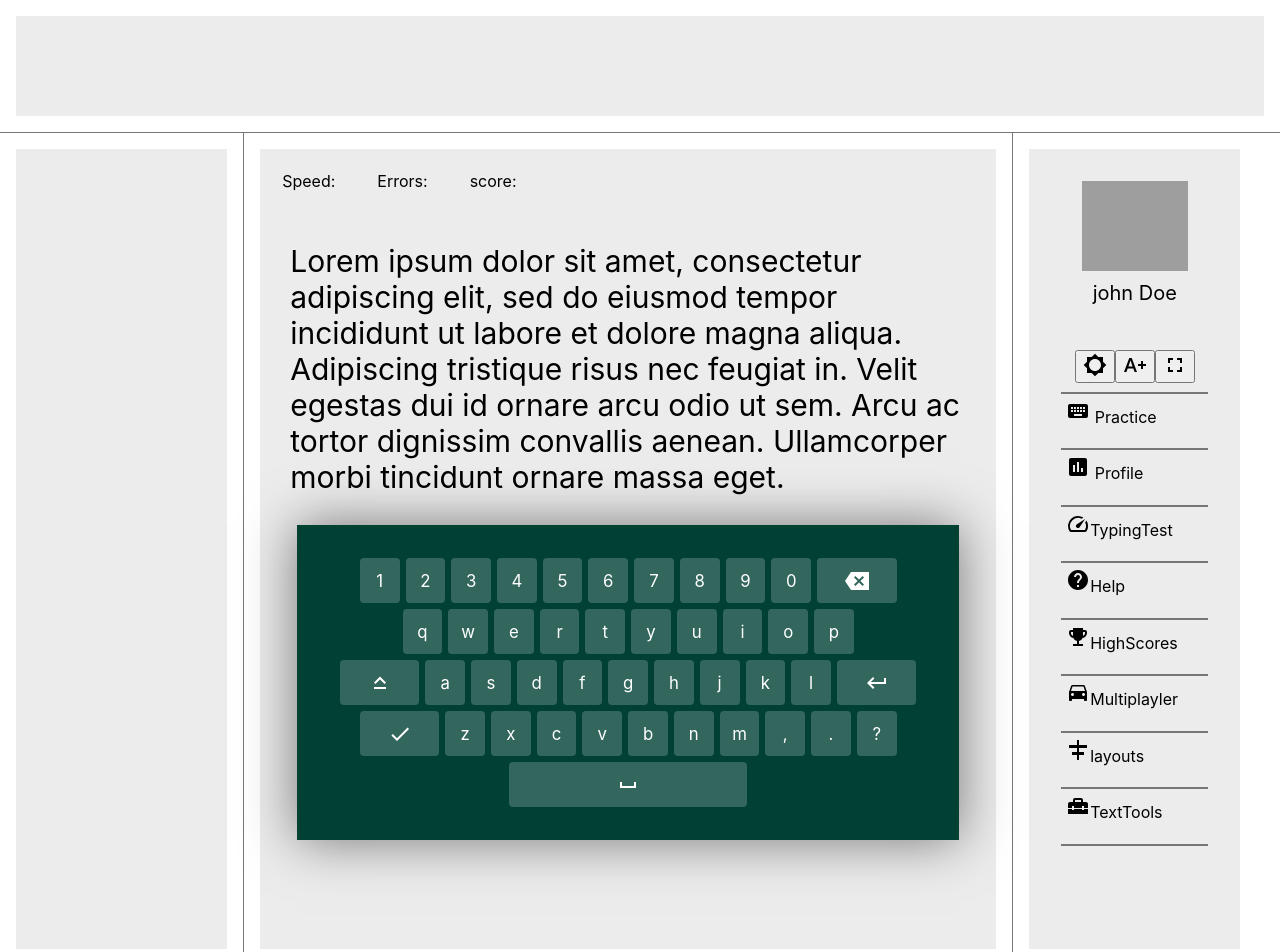
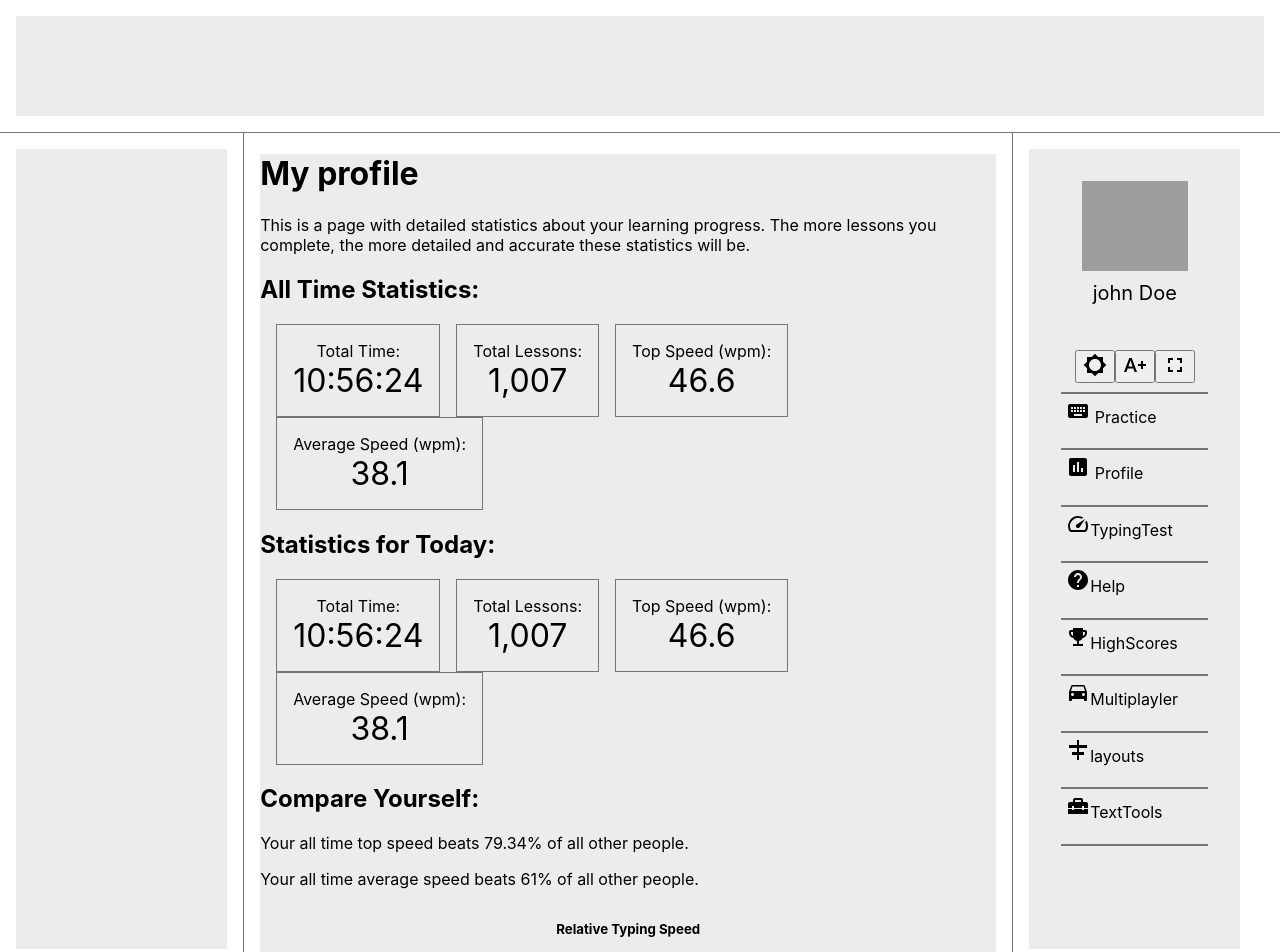
Before and after one commit to eba472/mango-web, a React (Create React App) app: page / in a window 1280 px wide. Shown: the top 952 px of the page. Built offline with nearby package versions, Linux system fonts and the light colour scheme; grey boxes are pictures that could not be loaded.

Commit message:
Profile Page is added

```diff
--- a/src/app/App.js
+++ b/src/app/App.js
@@ -16,9 +16,95 @@ function App() {
         </div>
         <div className="middleDiv">
           <div className="MainPart">
-            <TopPart />
+            {/* <TopPart />
             <TextToType />
-            <Keyboard />
+            <Keyboard /> */}
+            <div>
+              <div className="myProfile">
+                <h1>My profile</h1>
+                <p>This is a page with detailed statistics about your learning progress. The more lessons you complete, the more detailed and accurate these statistics will be.</p>
+              </div>
+              <div className="statistic">
+                <h2 className="statisticName">All Time Statistics:</h2>
+                <p>
+                  <span className="allStatistic">
+                    <span className="numOfStatistic">Total Time:</span>
+                    <span className="ValueOfStatistic">10:56:24</span>
+                  </span>
+                  <span className="allStatistic">
+                    <span className="numOfStatistic">Total Lessons:</span>
+                    <span className="ValueOfStatistic">1,007</span>
+                  </span>
+                  <span className="allStatistic">
+                    <span className="numOfStatistic">Top Speed (wpm):</span>
+                    <span className="ValueOfStatistic">46.6</span>
+                  </span>
+                  <span className="allStatistic">
+                    <span className="numOfStatistic">Average Speed (wpm):</span>
+                    <span className="ValueOfStatistic">38.1</span>
+                  </span>
+                </p>
+                <h2 className="statisticName">Statistics for Today:</h2>
+                <p>
+                  <span className="allStatistic">
+                    <span className="numOfStatistic">Total Time:</span>
+                    <span className="ValueOfStatistic">10:56:24</span>
+                  </span>
+                  <span className="allStatistic">
+                    <span className="numOfStatistic">Total Lessons:</span>
+                    <span className="ValueOfStatistic">1,007</span>
+                  </span>
+                  <span className="allStatistic">
+                    <span className="numOfStatistic">Top Speed (wpm):</span>
+                    <span className="ValueOfStatistic">46.6</span>
+                  </span>
+                  <span className="allStatistic">
+                    <span className="numOfStatistic">Average Speed (wpm):</span>
+                    <span className="ValueOfStatistic">38.1</span>
+                  </span>
+                </p>
+                <h2>Compare Yourself:</h2>
+                <p>Your all time top speed beats 79.34% of all other people.</p>
+                <p>Your all time average speed beats 61% of all other people.</p>
+                <div className="Analyze">
+                  <h5 className="NameOfAnalyze">Relative Typing Speed</h5>
+                  <p className="ExplanationOfAnalyze">This is a histogram of the typing speeds of all users, and your position in relation to them.</p>
+                  <div className="GraphicOfAnalyze">
+                    Here will be graphic.
+                  </div>
+                  <p>See how fast you type relative to other users. The higher the bar is, the more people type at that speed. Your position is marked with the colored vertical lines.</p>
+                </div>
+
+                <div className="Analyze">
+                  <h5 className="NameOfAnalyze">Learning Progress Overview</h5>
+                  <p className="ExplanationOfAnalyze">This chart shows the learning progress overview for all keys.</p>
+                  <div className="GraphicOfAnalyze">
+                    Here will be graphic.
+                  </div>
+                  <p>Horizontal axis: lesson number. Vertical axis: typing speed for each individual key,   – slow,   – fast.</p>
+                </div>
+
+                <div className="Analyze">
+                  <h5 className="NameOfAnalyze">Typing Speed</h5>
+                  <p className="ExplanationOfAnalyze">This chart shows how overall typing speed changes over time.</p>
+                  <div className="GraphicOfAnalyze">
+                    Here will be graphic.
+                  </div>
+                  <p>Horizontal axis: lesson number. Vertical axis:   – typing speed,   – number of errors,   – number of keys in the lessons.</p>
+                </div>
+
+                <div className="Analyze">
+                  <h5 className="NameOfAnalyze">Key Typing Speed</h5>
+                  <p className="ExplanationOfAnalyze">This chart shows the typing speed change for each individual key.</p>
+                  <div className="GraphicOfAnalyze">
+                    Here will be graphic.
+                  </div>
+                  <p>Horizontal axis: lesson number. Vertical axis:   – typing speed for the currently selected key.</p>
+                </div>
+
+
+              </div>
+            </div>
           </div>
         </div>
       </div>
--- a/src/app/styles.css
+++ b/src/app/styles.css
@@ -88,3 +88,53 @@
             margin: 0 2rem;
             padding: 5px;
         }
+
+        .allStatistic {
+            border: 1px solid #767676;
+            flex: 1 1 0;
+            padding: 1rem;
+            display: inline-block;
+            margin-left: 1rem;
+        }
+
+        .numOfStatistic {
+            color: var(--Name-color);
+            display: block;
+            font-size: 1rem;
+            text-align: center;
+        }
+
+        .ValueOfStatistic {
+            color: var(--Value-color);
+            display: block;
+            font-family: var(--value-font-family);
+            font-size: 2rem;
+            text-align: center;
+        }
+
+        .Analyze {
+            border: 1px solid var(--separator-color);
+            margin: 1rem 0;
+            padding: 1rem;
+        }
+
+        .NameOfAnalyze {
+            margin: 1rem 0;
+            padding: 0;
+            text-align: center;
+            margin-top: 0px;
+        }
+
+        .ExplanationOfAnalyze {
+            color: var(--legend-color);
+            font-size: .9rem;
+            text-align: center;
+            margin: 0.5rem 0;
+            padding: 0;
+        }
+
+        .GraphicOfAnalyze {
+            width: 100%;
+            height: 23rem;
+            padding: 2px solid black;
+        }
```
Lines whose indentation alone changed are shown as unchanged.
